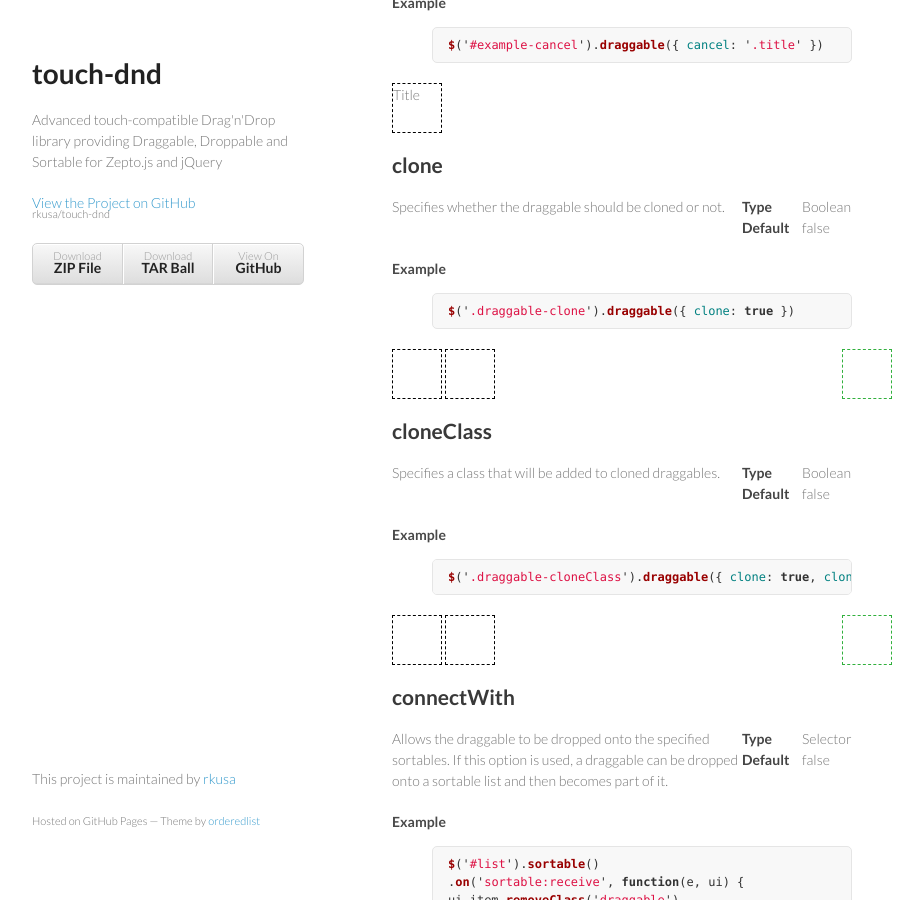
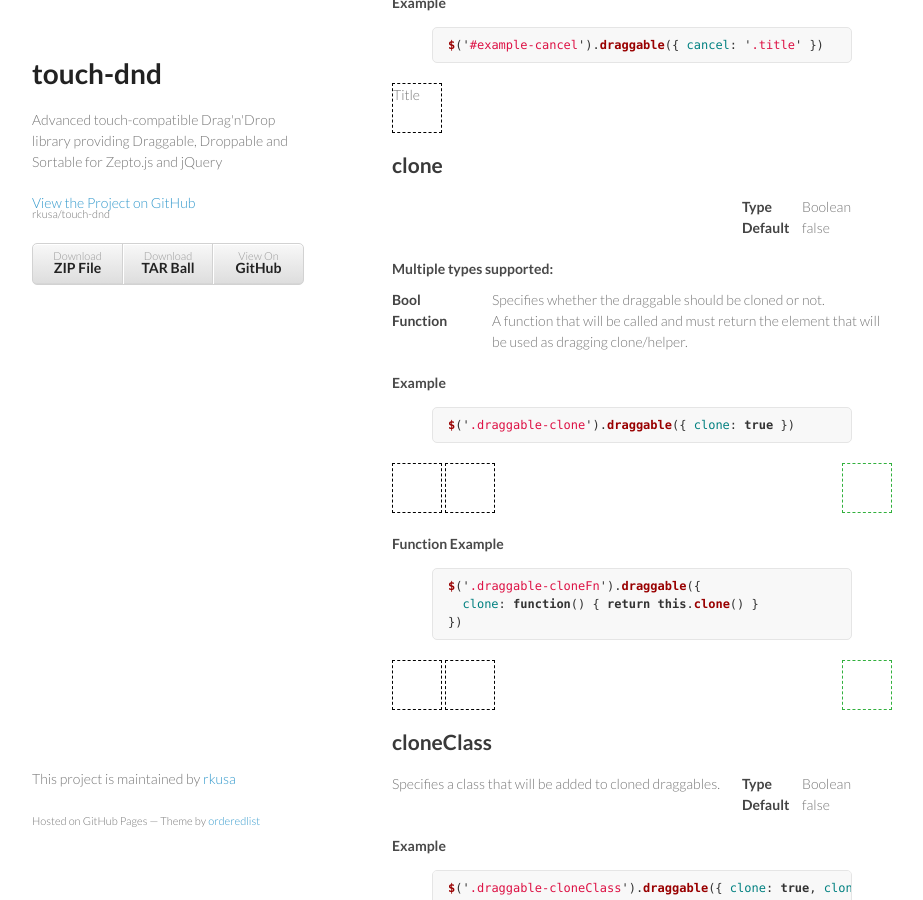
Before and after one commit to rkusa/touch-dnd, a Jekyll site: the page built from draggable.html, in a window 1280 px wide and 900 px high, scrolled down 307 px. Shown: the whole window, without its empty margins (178-1101 px from the left). Built offline with Jekyll 4.4.1, drawn with Linux system fonts in a browser that asks for light colours; Markdown is read by kramdown in place of the engine named in the settings.

Commit message:
update clone docs

```diff
--- a/draggable.html
+++ b/draggable.html
@@ -32,7 +32,13 @@
   <dt>Default</dt>
   <dd>false</dd>
 </dl>
-<p>Specifies whether the draggable should be cloned or not.</p>
+<h4>Multiple types supported:</h4>
+<dl class="inline">
+  <dt>Bool</dt>
+  <dd>Specifies whether the draggable should be cloned or not.</dd>
+  <dt>Function</dt>
+  <dd>A function that will be called and must return the element that will be used as dragging clone/helper.</dd>
+</dl>
 <h4>Example</h4>
 {% highlight js %}$('.draggable-clone').draggable({ clone: true }){% endhighlight %}
 <div class="draggable draggable-clone"></div>
@@ -42,6 +48,19 @@
   $(function() {
     $('.draggable-clone').draggable({ clone: true })
     $('#droppable-clone').droppable()
+  })
+</script>
+<h4>Function Example</h4>
+{% highlight js %}$('.draggable-cloneFn').draggable({
+  clone: function() { return this.clone() }
+}){% endhighlight %}
+<div class="draggable draggable-cloneFn"></div>
+<div class="draggable draggable-cloneFn"></div>
+<div class="droppable" id="droppable-cloneFn" style="float:right"></div>
+<script type="text/javascript">
+  $(function() {
+    $('.draggable-cloneFn').draggable({ clone: function() { return this.clone() } })
+    $('#droppable-cloneFn').droppable()
   })
 </script>
 
```
